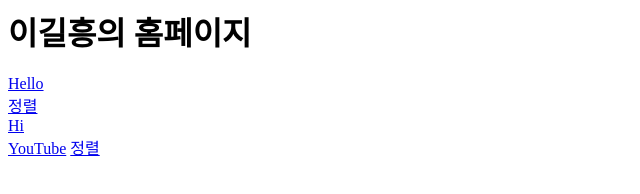
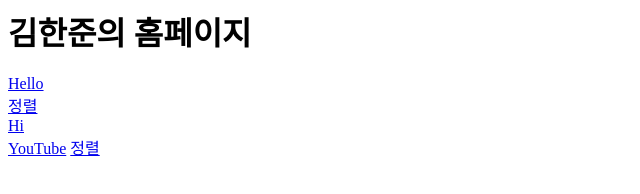
Before and after one commit to gkswns0601/gkswns0601.github.io, a plain HTML site: page index.html in a window 1280 px wide. Shown: the full height of the page, 0-640 px from the left. Drawn offline with Linux system fonts and the light colour scheme.

Commit message:
Update index.html

```diff
--- a/index.html
+++ b/index.html
@@ -1,10 +1,10 @@
 <html>
   <head>
     <meta name=viewport content="width=device-width, initial-scale=1.0" />
-    <title>이길흥의 홈페이지</title>
+    <title>김한준의 홈페이지</title>
   </head>
   <body>
-    <h1>이길흥의 홈페이지</h1>
+    <h1>김한준의 홈페이지</h1>
     <a href="hello.html">Hello</a><br>
     <a href="sort.html">정렬</a><br>
     <a href="abc/hi.html">Hi</a><br>
```
